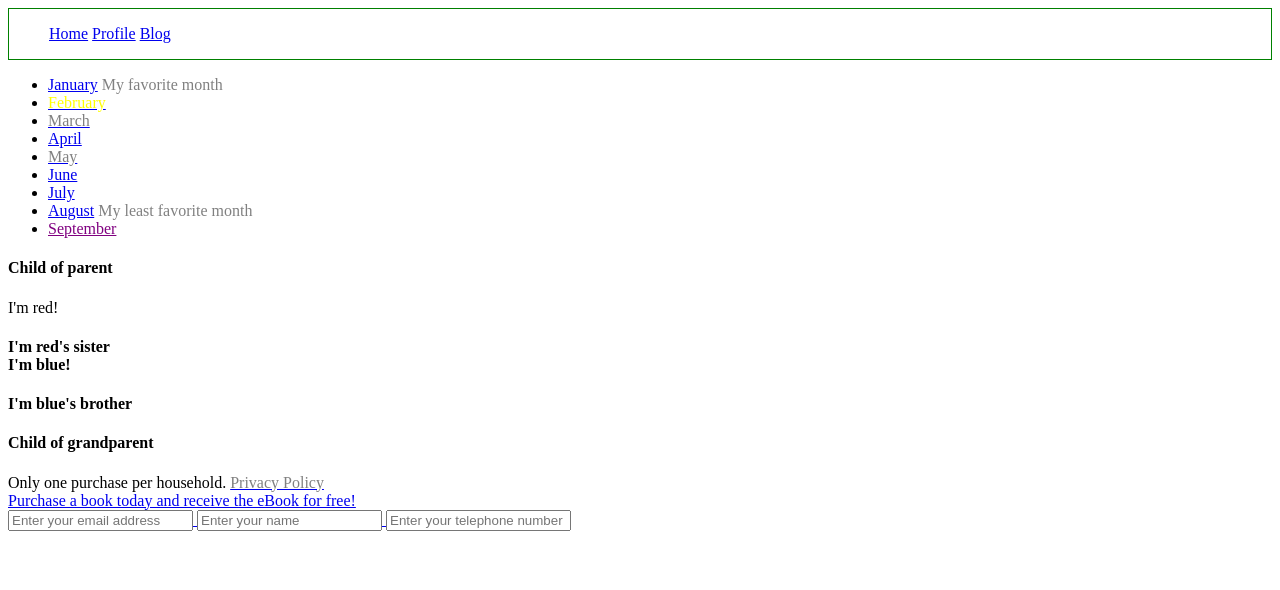
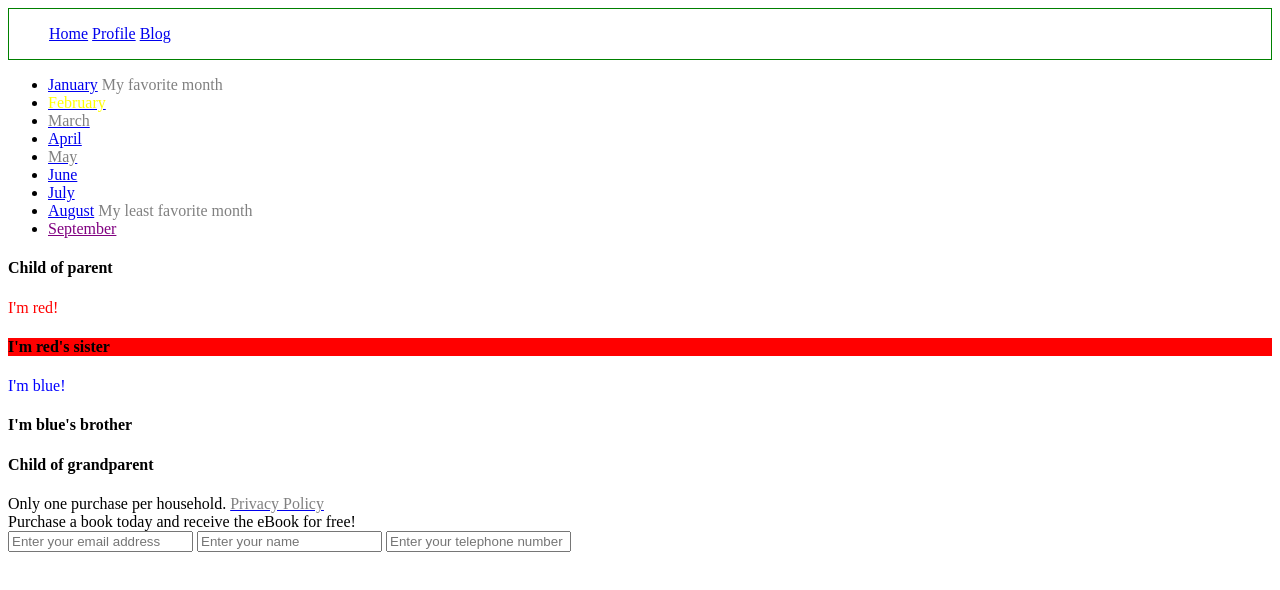
Before and after one commit to mwatson615/CSS-Relationship-Selectors, a plain HTML site: page index.html in a window 1280 px wide. Drawn offline with Linux system fonts and the light colour scheme.

Commit message:
steps6-10-mw

```diff
--- a/index.html
+++ b/index.html
@@ -14,7 +14,7 @@
   	</ul>
   </nav>
 </header>
-
+<article>
   <section>
     <div class="month-list">
       <ul>
@@ -58,14 +58,15 @@
       </ul>
     </div>
   </section>
-
+</article>
+<article>
     <section>
     <div class="grandparent">
       <div class="parent">
         <h4>Child of parent</h4>
         <div>
           <div>I'm red!</div>
-        <h4>I'm red's sister
+          <h4>I'm red's sister</h4>
           <div>I'm blue!</div>
           <h4>I'm blue's brother</h4>
         </div>
@@ -73,7 +74,7 @@
       <h4>Child of grandparent</h4>
     </div>
   </section>
-
+</article>
 <footer class="padded">
 
   <div class="disclaimer">
@@ -84,6 +85,7 @@
           Privacy Policy
         </span>
       </span>
+      </a>
   </div>
 
   <div class="promo">
--- a/style.css
+++ b/style.css
@@ -26,3 +26,19 @@ a.disabled {
 .active {
 	color: yellow;
 }
+
+/* Make the "I'm red" text colored red */
+.parent div:first-child {
+	color: red;
+}
+
+/* Make the "I'm blue" text colored blue */
+.parent div:nth-child(3n) {
+	color: blue;
+}
+
+/* The sibling h4 of the red element should have a background color of red
+ */
+ .parent div h4:first-of-type {
+ 	background-color: red;
+ }
```
Lines whose indentation alone changed are shown as unchanged.
